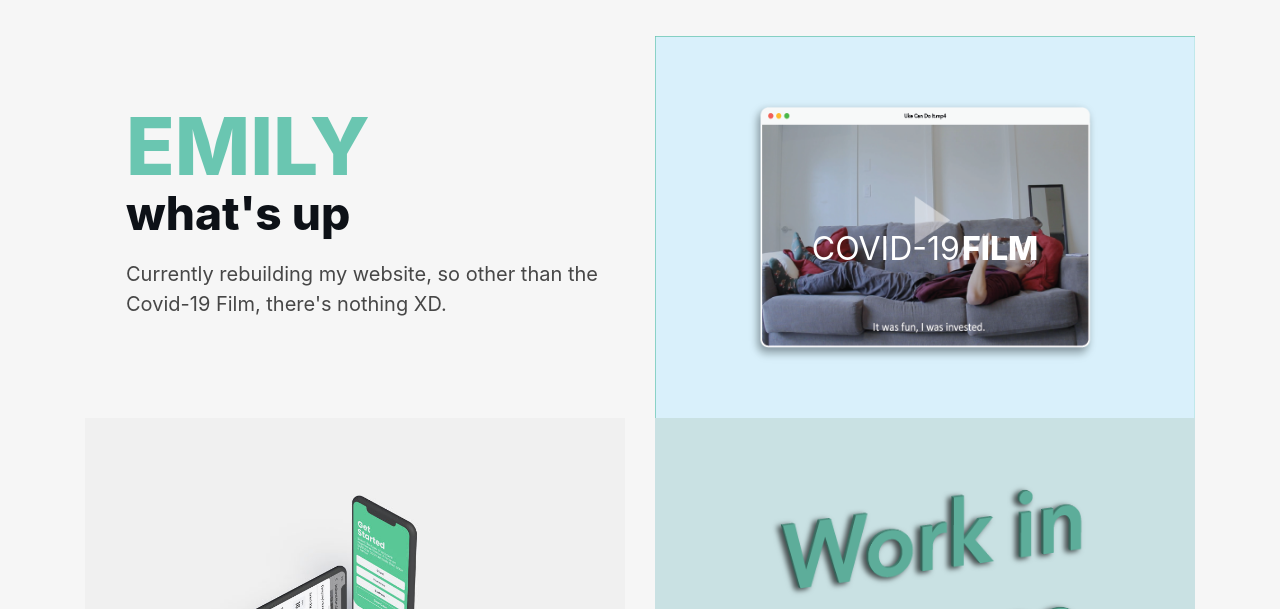
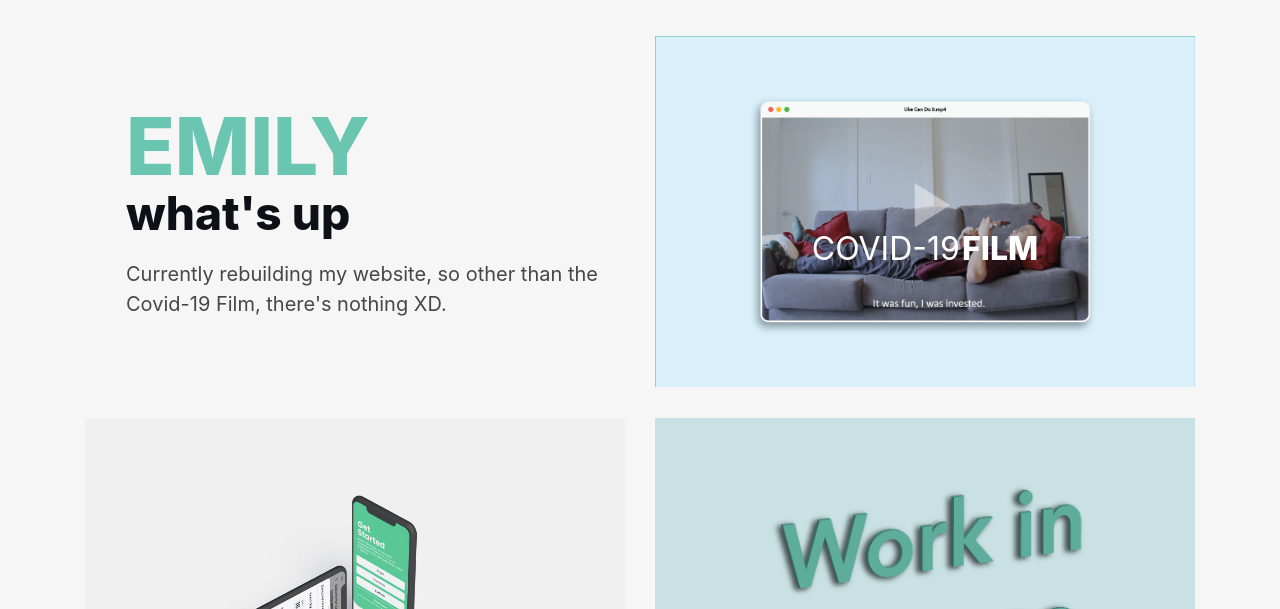
Before and after one commit to emilyli-here/Spring2021, a plain HTML site: page index.html in a window 1280 px wide. Shown: the part 187-796 px from the top of the page. Drawn offline with Linux system fonts and the light colour scheme.

Commit message:
fixed clearfix
clearfix goes with the section class with d-table class

```diff
--- a/index.html
+++ b/index.html
@@ -117,7 +117,7 @@
 
             <div class="row">
 
-
+                <div class="clearfix"></div>
 
             	<section class="col-12 col-sm-6 col-md-6 col-lg-6">
 
@@ -136,11 +136,9 @@
 
                 </section>
 
+                <section class="col-12 col-sm-6 col-md-6 col-lg-6 grid clearfix d-table">
 
-
-                <section class="col-12 col-sm-6 col-md-6 col-lg-6 grid">
-
-                	<figure class="effect-oscar">
+                	<figure class="effect-oscar ">
 
                     	<img src="images/home-images/IAT344.png" alt="" class="img-fluid"/>
 
@@ -157,10 +155,6 @@
                     </figure>
 
                 </section>
-
-
-
-                <div class="clearfix"></div>
 
 
 
```
